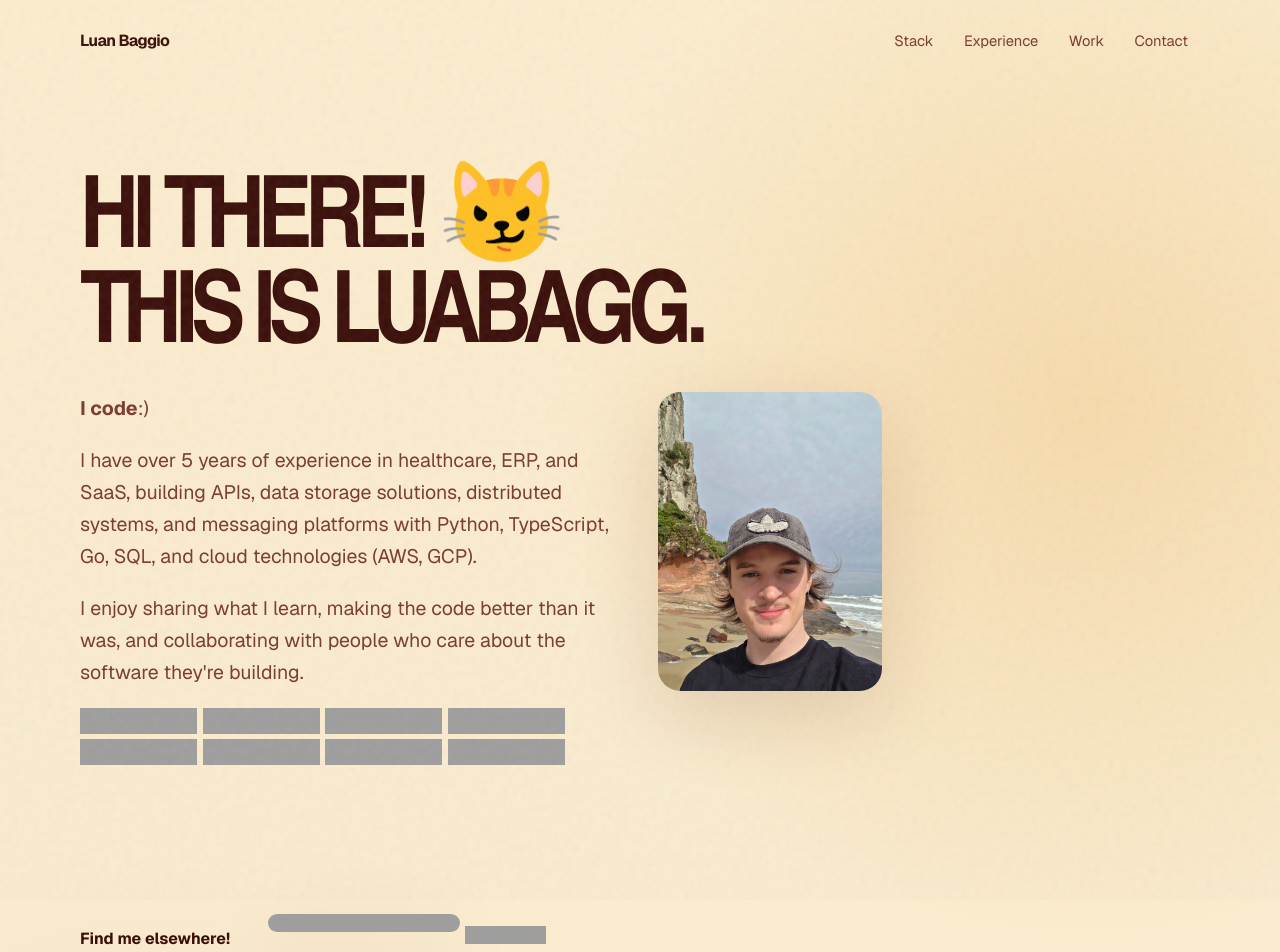
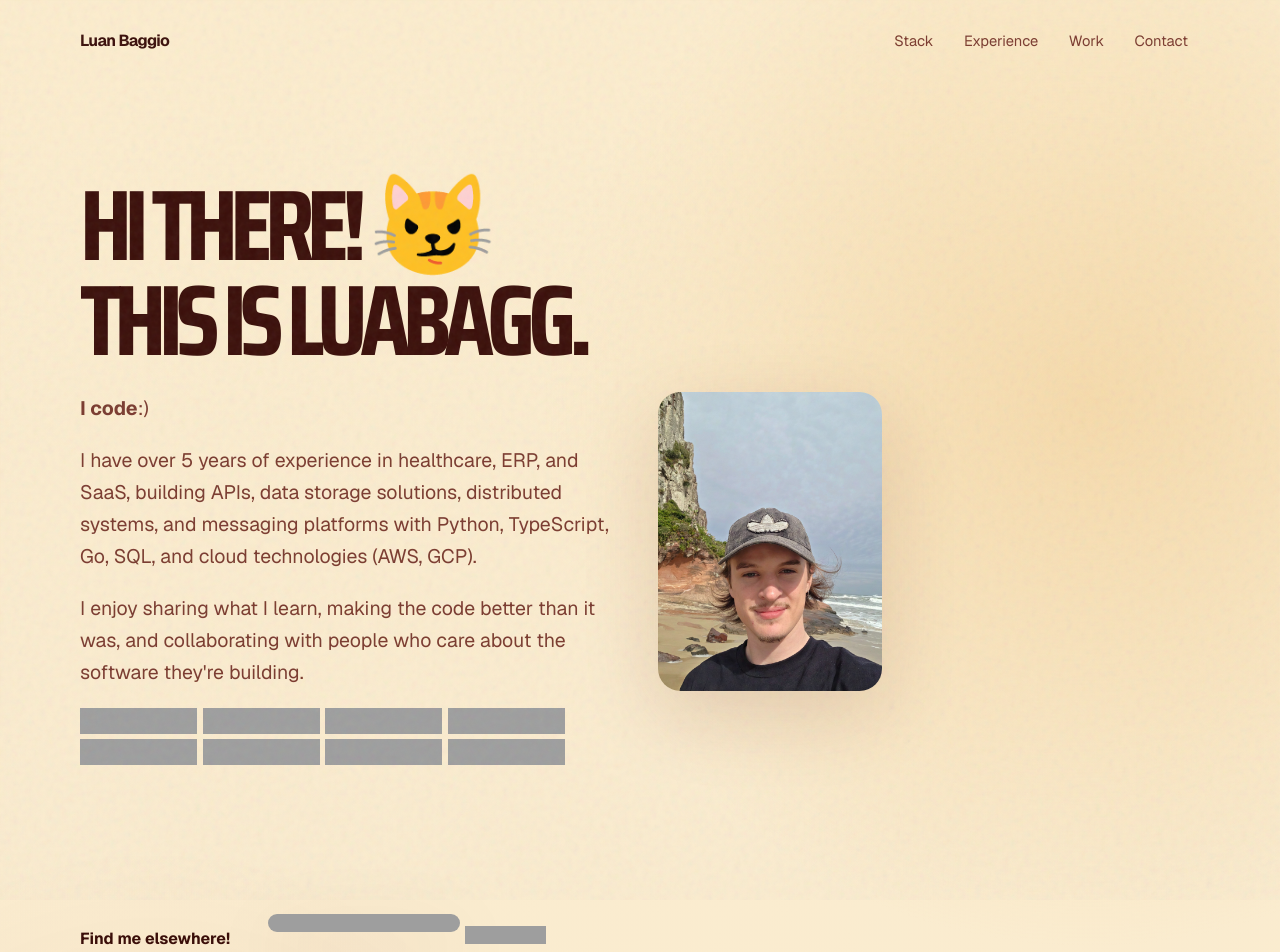
Before and after one commit to luabagg/luabagg, a Jekyll site: the page built from index.md, in a window 1280 px wide. Shown: the top 952 px of the page. Built offline with Jekyll 4.4.1, drawn with Linux system fonts in a browser that asks for light colours; grey boxes are pictures that could not be loaded.

Commit message:
feat: replace MOHO demo font with Saira Condensed (Google Fonts)
MOHO Condensed was a personal-use demo from ifonts.xyz, not safe to
redistribute via a public GitHub repo. Swap to Saira Condensed, a free
Google Font with a similar warm condensed display character. Weights
600/700/800 loaded via Google Fonts CDN alongside existing Geist and
JetBrains Mono. Removed the no-op @font-face stub.

```diff
--- a/_layouts/default.html
+++ b/_layouts/default.html
@@ -6,7 +6,7 @@
     <link rel="icon" href="{{ '/favicon.ico' | relative_url }}" type="image/png" sizes="32x32">
     <link rel="preconnect" href="https://fonts.googleapis.com">
     <link rel="preconnect" href="https://fonts.gstatic.com" crossorigin>
-    <link href="https://fonts.googleapis.com/css2?family=Geist:wght@400;500;600;700&family=JetBrains+Mono:wght@500;600&display=swap" rel="stylesheet">
+    <link href="https://fonts.googleapis.com/css2?family=Geist:wght@400;500;600;700&family=JetBrains+Mono:wght@500;600&family=Saira+Condensed:wght@600;700;800&display=swap" rel="stylesheet">
     <meta name="viewport" content="width=device-width, initial-scale=1">
     <meta name="theme-color" content="#f2cc8f">
     <meta name="apple-mobile-web-app-status-bar-style" content="default">
--- a/assets/css/style.scss
+++ b/assets/css/style.scss
@@ -12,7 +12,7 @@
   --accent-soft: #f2cc8f;
   --shadow: 0 24px 80px rgba(90, 18, 11, 0.14);
   --font-sans: "Geist", -apple-system, BlinkMacSystemFont, "Segoe UI", sans-serif;
-  --font-display: "MOHO Cond", "Arial Narrow", "Roboto Condensed", Impact, sans-serif;
+  --font-display: "Saira Condensed", "Arial Narrow", "Roboto Condensed", Impact, sans-serif;
   --font-mono: "JetBrains Mono", "SFMono-Regular", Consolas, monospace;
 }
 
@@ -164,12 +164,6 @@ button:focus-visible {
   margin: 0 0 1.5rem 2rem;
   border-radius: 1.4rem;
   box-shadow: var(--shadow);
-}
-
-@font-face {
-  font-family: "MOHO Cond";
-  src: local("MOHO Cond"), local("MOHO");
-  font-display: swap;
 }
 
 .readme-section div:has(img[src*="img.shields.io"]) {
```
